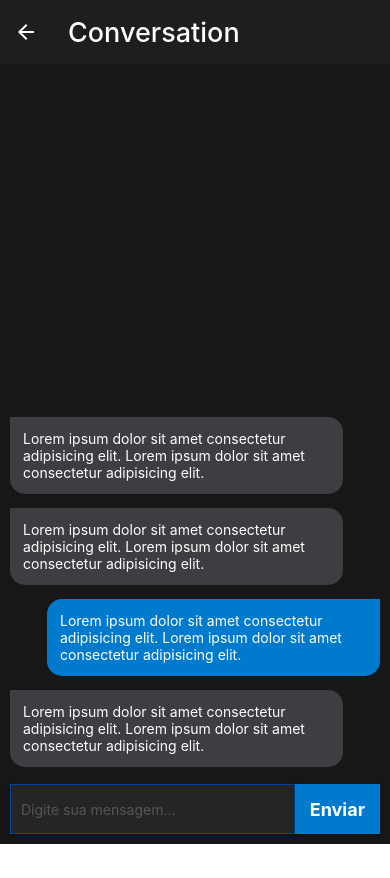
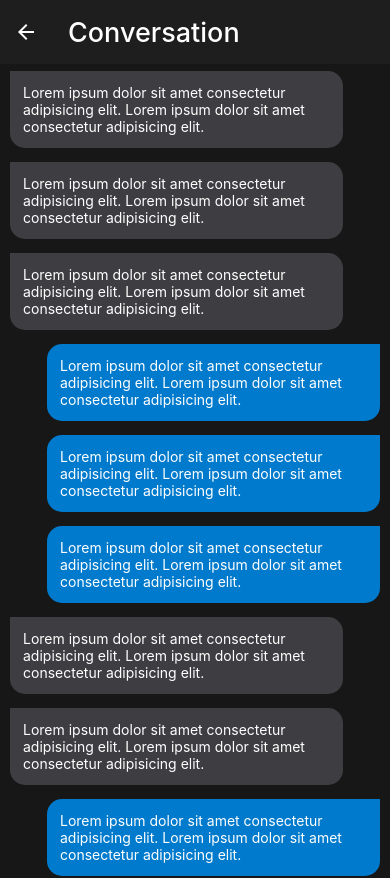
Before and after one commit to Gilbertosr5/ChatApp-frontend, a React Native app: screen /Conversation in a window 390 px wide. Shown: the top 878 px of the page. Before the commit the page ends 844 px from the top, so only its background shows below. Built offline with nearby package versions, Linux system fonts and the light colour scheme.

Commit message:
Add send icon on conversation screen

```diff
--- a/src/screens/Conversation/index.jsx
+++ b/src/screens/Conversation/index.jsx
@@ -1,10 +1,44 @@
-import { View, Text, StyleSheet, Pressable } from "react-native";
+import { View, Text, StyleSheet, Pressable, ScrollView } from "react-native";
 import Input from "../../components/Input";
+
+import { Ionicons } from '@expo/vector-icons/';
 
 const Conversation = () => {
   return (
     <View style={styles.conversationContainer}>
-      <View style={styles.messagesContainer}>
+      <ScrollView contentContainerStyle={styles.messagesContainer}>
+        <View style={styles.otherMessage}>
+          <Text style={styles.otherMessageText}>
+            Lorem ipsum dolor sit amet consectetur adipisicing elit. Lorem ipsum
+            dolor sit amet consectetur adipisicing elit.
+          </Text>
+        </View><View style={styles.otherMessage}>
+          <Text style={styles.otherMessageText}>
+            Lorem ipsum dolor sit amet consectetur adipisicing elit. Lorem ipsum
+            dolor sit amet consectetur adipisicing elit.
+          </Text>
+        </View><View style={styles.otherMessage}>
+          <Text style={styles.otherMessageText}>
+            Lorem ipsum dolor sit amet consectetur adipisicing elit. Lorem ipsum
+            dolor sit amet consectetur adipisicing elit.
+          </Text>
+        </View>
+        <View style={styles.message}>
+          <Text style={styles.messageText}>
+            Lorem ipsum dolor sit amet consectetur adipisicing elit. Lorem ipsum
+            dolor sit amet consectetur adipisicing elit.
+          </Text>
+        </View><View style={styles.message}>
+          <Text style={styles.messageText}>
+            Lorem ipsum dolor sit amet consectetur adipisicing elit. Lorem ipsum
+            dolor sit amet consectetur adipisicing elit.
+          </Text>
+        </View><View style={styles.message}>
+          <Text style={styles.messageText}>
+            Lorem ipsum dolor sit amet consectetur adipisicing elit. Lorem ipsum
+            dolor sit amet consectetur adipisicing elit.
+          </Text>
+        </View>
         <View style={styles.otherMessage}>
           <Text style={styles.otherMessageText}>
             Lorem ipsum dolor sit amet consectetur adipisicing elit. Lorem ipsum
@@ -29,11 +63,11 @@ const Conversation = () => {
             dolor sit amet consectetur adipisicing elit.
           </Text>
         </View>
-      </View>
+      </ScrollView>
       <View style={styles.writeContainer}>
         <Input width={"80%"} height={50} placeholder="Digite sua mensagem..." />
-        <Pressable style={styles.joinButton}>
-          <Text style={styles.joinButtonText}>Enviar</Text>
+        <Pressable style={styles.sendButton}>
+          <Text style={styles.sendButtonText}><Ionicons name="send" size={20} color="white" /></Text>
         </Pressable>
       </View>
     </View>
@@ -62,7 +96,7 @@ const styles = StyleSheet.create({
     flexDirection: "row",
     justifyContent: "center",
   },
-  joinButton: {
+  sendButton: {
     backgroundColor: "#007ACC",
     shadowColor: "#000",
     shadowOffset: {
@@ -77,10 +111,9 @@ const styles = StyleSheet.create({
     alignItems: "center",
     paddingHorizontal: 15,
   },
-  joinButtonText: {
+  sendButtonText: {
     color: "#FFF",
-    fontWeight: "bold",
-    fontSize: 18,
+    fontSize: 16,
   },
   otherMessage: {
     backgroundColor: "#3E3E42",
```
